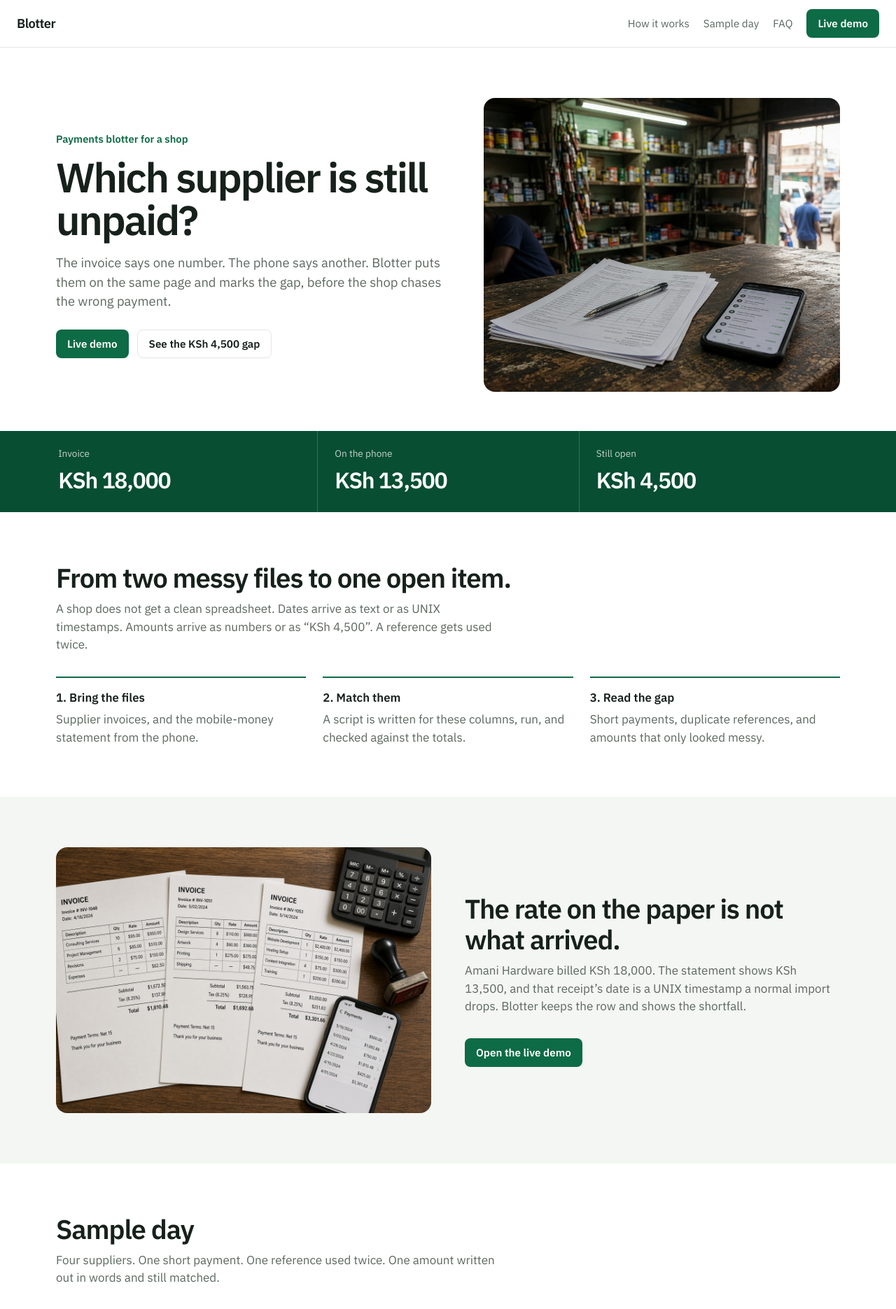
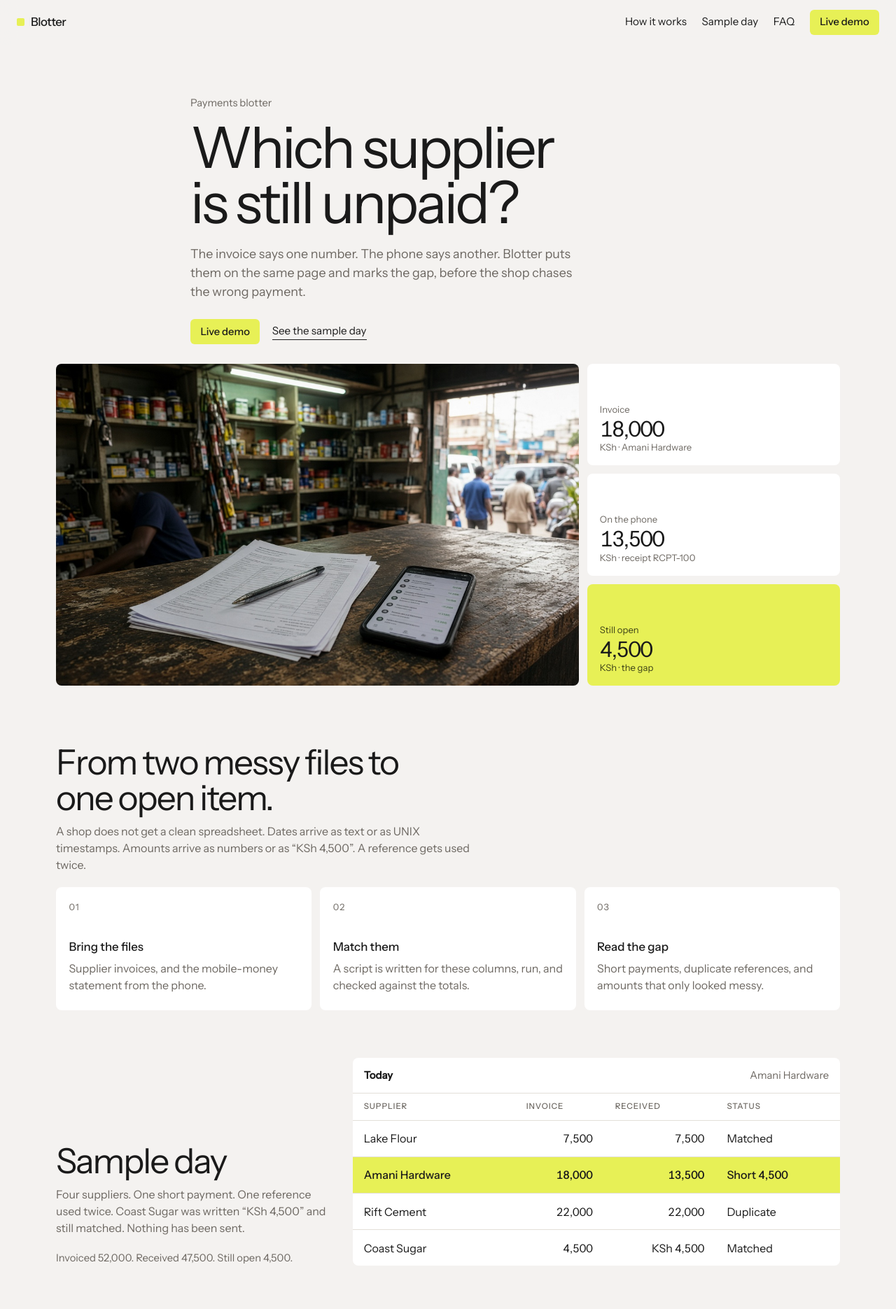
Before and after one commit to brian-mwirigi/blotter, a Next.js app in the folder web/: page / in a window 1280 px wide. Shown: the top 1871 px of the page at 70% size. Built offline with nearby package versions, Linux system fonts and the light colour scheme.

Commit message:
Restyle Blotter as a sand ledger with one yellow action and the shop photo beside the gap.

```diff
--- a/web/app/demo/run.tsx
+++ b/web/app/demo/run.tsx
@@ -167,6 +167,7 @@ export function DemoRun({
     <>
       <header className="nav">
         <Link className="logo" href="/">
+          <i />
           Blotter
         </Link>
         <nav className="nav-links">
--- a/web/app/globals.css
+++ b/web/app/globals.css
@@ -1,14 +1,13 @@
 :root {
-  --ink: #17211c;
-  --muted: #5c675f;
-  --line: #e3e6e1;
+  --ink: #1a1a1a;
+  --muted: #6d6862;
+  --line: #e3dfd8;
+  --sand: #f4f2f0;
   --paper: #ffffff;
-  --wash: #f4f6f3;
-  --field: #e7f2ec;
-  --green: #0d6b45;
-  --green-deep: #084e32;
-  --short: #9a3412;
-  --short-bg: #fde8df;
+  --yellow: #e7f056;
+  --yellow-deep: #d4e044;
+  --short: #1a1a1a;
+  --short-bg: #e7f056;
 }
 
 * {
@@ -22,9 +21,10 @@ html {
 body {
   margin: 0;
   color: var(--ink);
-  background: var(--paper);
-  font-family: "IBM Plex Sans", "Segoe UI", sans-serif;
-  font-size: 17px;
+  background: var(--sand);
+  font-family: "Instrument Sans", "Segoe UI", sans-serif;
+  font-size: 16px;
+  font-weight: 400;
   line-height: 1.5;
 }
 
@@ -46,24 +46,34 @@ img {
   align-items: center;
   justify-content: space-between;
   gap: 1rem;
-  height: 4.25rem;
+  height: 4rem;
   padding: 0 1.5rem;
-  background: rgba(255, 255, 255, 0.92);
-  border-bottom: 1px solid var(--line);
-  backdrop-filter: blur(10px);
+  background: rgba(244, 242, 240, 0.92);
+  border-bottom: 1px solid transparent;
+  backdrop-filter: blur(12px);
 }
 
 .logo {
-  font-weight: 600;
-  font-size: 1.15rem;
+  display: inline-flex;
+  align-items: center;
+  gap: 0.55rem;
+  font-size: 1.05rem;
+  font-weight: 500;
   letter-spacing: -0.03em;
+}
+
+.logo i {
+  width: 0.7rem;
+  height: 0.7rem;
+  background: var(--yellow);
+  border-radius: 2px;
 }
 
 .nav-links {
   display: flex;
   align-items: center;
-  gap: 1.25rem;
-  color: var(--muted);
+  gap: 1.35rem;
+  color: var(--ink);
   font-size: 0.95rem;
 }
 
@@ -71,177 +81,212 @@ img {
   display: inline-flex;
   align-items: center;
   justify-content: center;
-  height: 2.6rem;
-  padding: 0 1rem;
+  height: 2.25rem;
+  padding: 0 0.9rem;
   border: 0;
-  border-radius: 8px;
-  background: var(--green);
-  color: white;
+  border-radius: 6px;
+  background: var(--yellow);
+  color: var(--ink);
   font-family: inherit;
-  font-weight: 600;
-  font-size: 0.95rem;
+  font-weight: 500;
+  font-size: 0.92rem;
   cursor: pointer;
 }
 
 .btn:disabled {
-  opacity: 0.65;
+  opacity: 0.55;
   cursor: wait;
 }
 
 .btn:hover {
-  background: var(--green-deep);
+  background: var(--yellow-deep);
 }
 
 .btn.ghost {
   background: transparent;
   color: var(--ink);
-  border: 1px solid var(--line);
+  box-shadow: inset 0 0 0 1px var(--line);
+}
+
+.btn.ghost:hover {
+  background: var(--paper);
 }
 
 .wrap {
-  width: min(1120px, calc(100% - 2.5rem));
+  width: min(1120px, calc(100% - 3rem));
   margin: 0 auto;
 }
 
 .hero {
-  display: grid;
-  grid-template-columns: 1.05fr 0.95fr;
-  gap: 3rem;
-  align-items: center;
-  padding: 4.5rem 0 3.5rem;
+  padding: 4.5rem 0 1.75rem;
+  max-width: 46rem;
 }
 
+.kicker,
 .eyebrow {
-  margin: 0 0 0.8rem;
-  color: var(--green);
-  font-weight: 600;
+  margin: 0 0 0.9rem;
+  color: var(--muted);
   font-size: 0.92rem;
 }
 
 h1 {
   margin: 0;
-  font-size: clamp(2.6rem, 4.6vw, 4.1rem);
-  line-height: 1.05;
-  letter-spacing: -0.04em;
-  font-weight: 600;
+  font-size: clamp(3.4rem, 6.4vw, 5.25rem);
+  font-weight: 400;
+  line-height: 0.96;
+  letter-spacing: -0.045em;
 }
 
 .lead {
-  margin: 1rem 0 0;
-  max-width: 38rem;
+  margin: 1.25rem 0 0;
+  max-width: 36rem;
   color: var(--muted);
-  font-size: 1.15rem;
+  font-size: 1.12rem;
 }
 
 .hero-actions {
   display: flex;
-  gap: 0.75rem;
+  align-items: center;
+  gap: 1.1rem;
   margin-top: 1.6rem;
 }
 
-.hero-photo {
-  border-radius: 16px;
-  height: 420px;
+.quiet {
+  font-size: 0.95rem;
+  border-bottom: 1px solid var(--ink);
+  padding-bottom: 0.05rem;
+}
+
+.bento {
+  display: grid;
+  grid-template-columns: 1.45fr 0.7fr;
+  gap: 0.75rem;
+  padding-bottom: 1rem;
+}
+
+.tile {
+  background: var(--paper);
+  border-radius: 8px;
+  overflow: hidden;
+}
+
+.photo-tile {
+  margin: 0;
+}
+
+.photo-tile img {
   width: 100%;
+  height: 100%;
+  min-height: 460px;
   object-fit: cover;
 }
 
-.band {
-  background: var(--green-deep);
-  color: white;
+.stat-stack {
+  display: grid;
+  gap: 0.75rem;
 }
 
-.band .wrap {
-  display: grid;
-  grid-template-columns: repeat(3, 1fr);
+.stat {
+  display: flex;
+  flex-direction: column;
+  justify-content: flex-end;
+  padding: 1rem 1.1rem 0.95rem;
 }
 
-.band article {
-  padding: 1.4rem 0.2rem;
+.stat span,
+.stat em {
+  color: var(--muted);
+  font-size: 0.82rem;
+  font-style: normal;
 }
 
-.band article + article {
-  padding-left: 1.5rem;
-  border-left: 1px solid rgba(255, 255, 255, 0.2);
-}
-
-.band span {
-  display: block;
-  opacity: 0.75;
-  font-size: 0.85rem;
-}
-
-.band strong {
-  display: block;
-  margin-top: 0.2rem;
-  font-size: 2rem;
-  letter-spacing: -0.04em;
+.stat strong {
+  margin: 0.15rem 0 0.1rem;
+  font-size: clamp(1.8rem, 2.4vw, 2.35rem);
+  font-weight: 400;
+  letter-spacing: -0.045em;
+  line-height: 1;
   font-variant-numeric: tabular-nums;
 }
 
+.stat.open {
+  background: var(--yellow);
+}
+
+.stat.open span,
+.stat.open em {
+  color: #3d4218;
+}
+
 .section {
-  padding: 4.5rem 0;
+  padding: 4.25rem 0 0;
+}
+
+.section.tight {
+  padding-top: 3rem;
 }
 
 .section h2 {
-  margin: 0 0 0.6rem;
-  font-size: clamp(1.8rem, 3vw, 2.4rem);
-  letter-spacing: -0.03em;
-  line-height: 1.15;
+  margin: 0 0 0.7rem;
+  max-width: 16ch;
+  font-size: clamp(2rem, 4vw, 3.1rem);
+  font-weight: 400;
+  letter-spacing: -0.04em;
+  line-height: 1.02;
 }
 
 .section .intro {
-  margin: 0 0 2rem;
-  max-width: 40rem;
+  margin: 0 0 1.25rem;
+  max-width: 38rem;
   color: var(--muted);
-}
-
-.split {
-  display: grid;
-  grid-template-columns: 1fr 1fr;
-  gap: 3rem;
-  align-items: center;
-}
-
-.split img {
-  border-radius: 16px;
-  height: 380px;
-  width: 100%;
-  object-fit: cover;
 }
 
 .steps {
   display: grid;
   grid-template-columns: repeat(3, 1fr);
-  gap: 1.5rem;
-  margin: 0;
+  gap: 0.75rem;
+  margin: 0.4rem 0 0;
   padding: 0;
   list-style: none;
 }
 
 .steps li {
-  padding-top: 1rem;
-  border-top: 2px solid var(--green);
+  background: var(--paper);
+  border-radius: 8px;
+  padding: 1.15rem 1.15rem 1.3rem;
+  min-height: 11rem;
+}
+
+.steps span {
+  display: block;
+  margin-bottom: 2.2rem;
+  color: var(--muted);
+  font-size: 0.8rem;
+  letter-spacing: 0.08em;
 }
 
 .steps b {
   display: block;
-  margin-bottom: 0.4rem;
+  margin-bottom: 0.35rem;
+  font-weight: 500;
   font-size: 1.05rem;
 }
 
-.steps span {
+.steps p {
+  margin: 0;
   color: var(--muted);
 }
 
-.wash {
-  background: var(--wash);
+.day {
+  display: grid;
+  grid-template-columns: 0.72fr 1.28fr;
+  gap: 2rem;
+  align-items: end;
 }
 
 .product-frame {
-  background: white;
-  border: 1px solid var(--line);
-  border-radius: 16px;
+  background: var(--paper);
+  border-radius: 8px;
   overflow: hidden;
 }
 
@@ -249,7 +294,7 @@ h1 {
   display: flex;
   justify-content: space-between;
   gap: 1rem;
-  padding: 0.9rem 1rem;
+  padding: 0.85rem 1rem;
   border-bottom: 1px solid var(--line);
   font-size: 0.92rem;
 }
@@ -265,16 +310,16 @@ h1 {
 
 .sheet th {
   text-align: left;
-  padding: 0.7rem 1rem;
+  padding: 0.65rem 1rem;
   color: var(--muted);
-  font-size: 0.75rem;
-  font-weight: 600;
-  letter-spacing: 0.06em;
+  font-size: 0.72rem;
+  font-weight: 500;
+  letter-spacing: 0.08em;
   text-transform: uppercase;
 }
 
 .sheet td {
-  padding: 0.9rem 1rem;
+  padding: 0.85rem 1rem;
   border-top: 1px solid var(--line);
   font-variant-numeric: tabular-nums;
 }
@@ -286,33 +331,37 @@ h1 {
 .sheet tr.short td {
   background: var(--short-bg);
   color: var(--short);
-  font-weight: 600;
+  font-weight: 500;
 }
 
 .caption {
-  margin: 0.8rem 0 0;
+  margin: 0.2rem 0 0;
   color: var(--muted);
   font-size: 0.92rem;
 }
 
-.faq details {
-  border-top: 1px solid var(--line);
-  padding: 1rem 0;
+.faq {
+  margin: 0.5rem 0 0;
 }
 
-.faq details:last-child {
+.faq div {
+  display: grid;
+  grid-template-columns: 0.85fr 1.15fr;
+  gap: 2rem;
+  padding: 1.15rem 0;
+  border-top: 1px solid var(--line);
+}
+
+.faq div:last-child {
   border-bottom: 1px solid var(--line);
 }
 
-.faq summary {
-  cursor: pointer;
-  font-weight: 600;
-  font-size: 1.05rem;
+.faq dt {
+  font-weight: 500;
 }
 
-.faq p {
-  margin: 0.6rem 0 0;
-  max-width: 42rem;
+.faq dd {
+  margin: 0;
   color: var(--muted);
 }
 
@@ -321,13 +370,14 @@ h1 {
   justify-content: space-between;
   gap: 2rem;
   align-items: center;
-  padding: 2rem;
-  border-radius: 16px;
-  background: var(--field);
+  padding: 1.5rem 1.4rem;
+  border-radius: 8px;
+  background: var(--paper);
 }
 
 .close h2 {
-  margin: 0 0 0.4rem;
+  margin: 0 0 0.35rem;
+  max-width: none;
 }
 
 .close p {
@@ -339,14 +389,18 @@ h1 {
   display: flex;
   justify-content: space-between;
   gap: 1rem;
-  padding: 1.5rem 0 2.5rem;
+  padding: 1.25rem 0 2.5rem;
   color: var(--muted);
-  font-size: 0.9rem;
-  border-top: 1px solid var(--line);
+  font-size: 0.88rem;
 }
 
 .demo {
-  padding-top: 2.4rem;
+  padding-top: 2.2rem;
+  padding-bottom: 3rem;
+}
+
+.demo h1 {
+  font-size: clamp(2.4rem, 4vw, 3.4rem);
 }
 
 .uploads {
@@ -354,29 +408,29 @@ h1 {
   grid-template-columns: minmax(0, 1fr) minmax(0, 1fr) auto;
   gap: 0.75rem;
   align-items: stretch;
-  margin-top: 1.6rem;
+  margin-top: 1.5rem;
 }
 
 .file {
   display: flex;
   flex-direction: column;
   gap: 0.15rem;
-  padding: 0.85rem 1rem;
-  border: 1px solid var(--line);
-  border-radius: 12px;
-  background: var(--wash);
+  padding: 0.8rem 1rem;
+  border-radius: 8px;
+  background: var(--paper);
   cursor: pointer;
 }
 
 .file span,
 .file em {
   color: var(--muted);
-  font-size: 0.82rem;
+  font-size: 0.8rem;
   font-style: normal;
 }
 
 .file strong {
   font-size: 0.98rem;
+  font-weight: 500;
 }
 
 .file-input {
@@ -400,15 +454,15 @@ h1 {
 .demo-grid {
   display: grid;
   grid-template-columns: 1.15fr 0.85fr;
-  gap: 1.25rem;
+  gap: 0.75rem;
   align-items: start;
-  margin-top: 1.5rem;
+  margin-top: 0.75rem;
 }
 
 .log-panel {
-  background: #121a16;
-  color: #e7f2ec;
-  border-radius: 16px;
+  background: #161616;
+  color: #f4f2f0;
+  border-radius: 8px;
   overflow: hidden;
   min-height: 560px;
   display: flex;
@@ -421,7 +475,7 @@ h1 {
   justify-content: space-between;
   align-items: center;
   gap: 1rem;
-  padding: 0.85rem 1rem;
+  padding: 0.8rem 1rem;
 }
 
 .log-panel header {
@@ -430,35 +484,31 @@ h1 {
 
 .log-panel footer {
   border-top: 1px solid rgba(255, 255, 255, 0.08);
-  color: rgba(231, 242, 236, 0.62);
-  font-size: 0.82rem;
+  color: rgba(244, 242, 240, 0.55);
+  font-size: 0.8rem;
 }
 
 .attempt {
-  border-radius: 999px;
-  padding: 0.2rem 0.7rem;
-  background: #e7f2ec;
-  color: var(--green-deep);
-  font-weight: 600;
-  font-size: 0.82rem;
+  border-radius: 6px;
+  padding: 0.22rem 0.55rem;
+  background: var(--yellow);
+  color: var(--ink);
+  font-weight: 500;
+  font-size: 0.8rem;
   white-space: nowrap;
 }
 
-.attempt.retry {
-  background: #fff4d6;
-  color: #8a5a00;
-}
-
+.attempt.retry,
 .attempt.done {
-  background: #d9f5e6;
-  color: var(--green-deep);
+  background: var(--yellow);
+  color: var(--ink);
 }
 
 .log {
   flex: 1;
   max-height: 640px;
   overflow: auto;
-  padding: 0.4rem 1rem 1rem;
+  padding: 0.35rem 1rem 1rem;
 }
 
 .log p {
@@ -466,58 +516,66 @@ h1 {
 }
 
 .log .info {
-  color: #d5e6dc;
+  color: #d9d4cc;
 }
 
 .log .error {
-  color: #ffb4a2;
-  font-weight: 600;
+  color: #ff8f78;
+  font-weight: 500;
 }
 
 .log .warn {
-  color: #f3d48a;
-  font-weight: 600;
+  color: var(--yellow);
+  font-weight: 500;
 }
 
 .log .ok {
-  color: #8ee0b8;
-  font-weight: 600;
+  color: #ffffff;
+  font-weight: 500;
 }
 
 .log pre {
   margin: 0.45rem 0 0.2rem;
   padding: 0.75rem 0.8rem;
-  background: #0b100e;
-  border-radius: 10px;
+  background: #0e0e0e;
+  border-radius: 6px;
   overflow: auto;
   max-height: 220px;
   font-family: "IBM Plex Mono", ui-monospace, monospace;
   font-size: 0.74rem;
   line-height: 1.45;
-  color: #d7eee3;
+  color: #e7e2da;
   white-space: pre-wrap;
 }
 
 .log pre.trace {
-  color: #ffd0c4;
+  color: #ffc7ba;
 }
 
 .log-label {
   display: block;
   margin-bottom: 0.45rem;
-  color: rgba(231, 242, 236, 0.55);
-  font-family: "IBM Plex Sans", "Segoe UI", sans-serif;
-  font-size: 0.72rem;
-  font-weight: 600;
-  letter-spacing: 0.04em;
+  color: rgba(244, 242, 240, 0.45);
+  font-family: "Instrument Sans", "Segoe UI", sans-serif;
+  font-size: 0.7rem;
+  font-weight: 500;
+  letter-spacing: 0.08em;
   text-transform: uppercase;
+}
+
+.result-panel {
+  background: var(--paper);
+  border-radius: 8px;
+  padding: 1.15rem 1.15rem 1rem;
 }
 
 .result-panel h2 {
   margin: 0.15rem 0 0.45rem;
-  font-size: clamp(1.55rem, 2.4vw, 2.15rem);
-  letter-spacing: -0.03em;
-  line-height: 1.15;
+  max-width: none;
+  font-size: clamp(1.7rem, 2.2vw, 2.15rem);
+  font-weight: 400;
+  letter-spacing: -0.04em;
+  line-height: 1.08;
 }
 
 .result-panel .detail,
@@ -536,26 +594,25 @@ h1 {
 
 .counts strong {
   color: var(--ink);
-  font-size: 1.35rem;
-  letter-spacing: -0.03em;
+  font-size: 1.45rem;
+  font-weight: 400;
+  letter-spacing: -0.04em;
 }
 
 .result-empty {
-  padding: 1.4rem;
-  border: 1px dashed var(--line);
-  border-radius: 16px;
-  background: var(--wash);
+  padding: 0.4rem 0 0.2rem;
 }
 
 .result-empty h2 {
-  margin-bottom: 0.4rem;
+  margin-bottom: 0.45rem;
 }
 
 @media (max-width: 860px) {
   .hero,
-  .split,
+  .bento,
   .steps,
-  .band .wrap,
+  .day,
+  .faq div,
   .close,
   .uploads,
   .demo-grid {
@@ -567,14 +624,11 @@ h1 {
     display: none;
   }
 
-  .band article + article {
-    border-left: 0;
-    padding-left: 0;
-    border-top: 1px solid rgba(255, 255, 255, 0.2);
+  .photo-tile img {
+    min-height: 240px;
   }
 
-  .hero-photo,
-  .split img {
-    height: 260px;
+  .stat {
+    min-height: 5.5rem;
   }
 }
--- a/web/app/layout.tsx
+++ b/web/app/layout.tsx
@@ -1,7 +1,6 @@
 import type { Metadata } from "next";
-import "@fontsource/ibm-plex-sans/400.css";
-import "@fontsource/ibm-plex-sans/500.css";
-import "@fontsource/ibm-plex-sans/600.css";
+import "@fontsource/instrument-sans/400.css";
+import "@fontsource/instrument-sans/500.css";
 import "@fontsource/ibm-plex-mono/400.css";
 import "./globals.css";
 
--- a/web/app/page.tsx
+++ b/web/app/page.tsx
@@ -24,11 +24,18 @@ const faqs = [
   },
 ];
 
+const steps = [
+  ["01", "Bring the files", "Supplier invoices, and the mobile-money statement from the phone."],
+  ["02", "Match them", "A script is written for these columns, run, and checked against the totals."],
+  ["03", "Read the gap", "Short payments, duplicate references, and amounts that only looked messy."],
+];
+
 export default function Home() {
   return (
     <>
       <header className="nav">
         <Link className="logo" href="/">
+          <i />
           Blotter
         </Link>
         <nav className="nav-links">
@@ -43,43 +50,44 @@ export default function Home() {
 
       <main>
         <section className="wrap hero">
-          <div>
-            <p className="eyebrow">Payments blotter for a shop</p>
-            <h1>Which supplier is still unpaid?</h1>
+          <p className="kicker">Payments blotter</p>
+          <h1>
+            Which supplier
+            <br />
+            is still unpaid?
+          </h1>
           <p className="lead">
-              The invoice says one number. The phone says another. Blotter puts
-              them on the same page and marks the gap, before the shop chases
-              the wrong payment.
+            The invoice says one number. The phone says another. Blotter puts them on the same page and marks the gap, before the shop chases the wrong payment.
           </p>
           <div className="hero-actions">
             <Link className="btn" href="/demo">
               Live demo
             </Link>
-              <a className="btn ghost" href="#day">
-                See the KSh 4,500 gap
+            <a className="quiet" href="#day">
+              See the sample day
             </a>
           </div>
-          </div>
-          <img
-            className="hero-photo"
-            src="/shop-counter.jpg"
-            alt="Invoices and a phone on the counter of a hardware shop"
-          />
         </section>
 
-        <section className="band">
-          <div className="wrap">
-            <article>
+        <section className="wrap bento">
+          <figure className="tile photo-tile">
+            <img src="/shop-counter.jpg" alt="Invoices and a phone on the counter of a hardware shop" />
+          </figure>
+          <div className="stat-stack">
+            <article className="tile stat">
               <span>Invoice</span>
-              <strong>KSh 18,000</strong>
+              <strong>18,000</strong>
+              <em>KSh · Amani Hardware</em>
             </article>
-            <article>
+            <article className="tile stat">
               <span>On the phone</span>
-              <strong>KSh 13,500</strong>
+              <strong>13,500</strong>
+              <em>KSh · receipt RCPT-100</em>
             </article>
-            <article>
+            <article className="tile stat open">
               <span>Still open</span>
-              <strong>KSh 4,500</strong>
+              <strong>4,500</strong>
+              <em>KSh · the gap</em>
             </article>
           </div>
         </section>
@@ -88,82 +96,54 @@ export default function Home() {
           <div className="wrap">
             <h2>From two messy files to one open item.</h2>
             <p className="intro">
-              A shop does not get a clean spreadsheet. Dates arrive as text or
-              as UNIX timestamps. Amounts arrive as numbers or as “KSh 4,500”.
-              A reference gets used twice.
+              A shop does not get a clean spreadsheet. Dates arrive as text or as UNIX timestamps. Amounts arrive as numbers or as “KSh 4,500”. A reference gets used twice.
             </p>
             <ol className="steps">
-              <li>
-                <b>1. Bring the files</b>
-                <span>Supplier invoices, and the mobile-money statement from the phone.</span>
+              {steps.map(([index, title, copy]) => (
+                <li key={index}>
+                  <span>{index}</span>
+                  <b>{title}</b>
+                  <p>{copy}</p>
                 </li>
-              <li>
-                <b>2. Match them</b>
-                <span>A script is written for these columns, run, and checked against the totals.</span>
-              </li>
-              <li>
-                <b>3. Read the gap</b>
-                <span>Short payments, duplicate references, and amounts that only looked messy.</span>
-              </li>
+              ))}
             </ol>
           </div>
         </section>
 
-        <section className="section wash">
-          <div className="wrap split">
-            <img
-              src="/paper-invoices.jpg"
-              alt="Printed invoices beside a phone listing payments"
-            />
+        <section className="section" id="day">
+          <div className="wrap day">
             <div>
-              <h2>The rate on the paper is not what arrived.</h2>
+              <h2>Sample day</h2>
               <p className="intro">
-                Amani Hardware billed KSh 18,000. The statement shows KSh
-                13,500, and that receipt’s date is a UNIX timestamp a normal
-                import drops. Blotter keeps the row and shows the shortfall.
+                Four suppliers. One short payment. One reference used twice. Coast Sugar was written “KSh 4,500” and still matched. Nothing has been sent.
               </p>
-              <Link className="btn" href="/demo">
-                Open the live demo
-              </Link>
+              <p className="caption">Invoiced 52,000. Received 47,500. Still open 4,500.</p>
+            </div>
+            <div className="product-frame">
+              <header>
+                <strong>Today</strong>
+                <span>Amani Hardware</span>
+              </header>
+              <BlotterTable />
             </div>
           </div>
         </section>
 
-        <section className="section" id="day">
+        <section className="section" id="faq">
           <div className="wrap">
-            <h2>Sample day</h2>
-            <p className="intro">
-              Four suppliers. One short payment. One reference used twice. One
-              amount written out in words and still matched.
-            </p>
-            <div className="product-frame">
-              <header>
-                <strong>Blotter</strong>
-                <span>Amani Hardware · nothing has been sent</span>
-              </header>
-              <BlotterTable />
+            <h2>Questions</h2>
+            <dl className="faq">
+              {faqs.map((item) => (
+                <div key={item.q}>
+                  <dt>{item.q}</dt>
+                  <dd>{item.a}</dd>
                 </div>
-            <p className="caption">
-              Invoiced KSh 52,000. Received KSh 47,500. Still open KSh 4,500.
-            </p>
+              ))}
+            </dl>
           </div>
         </section>
 
-        <section className="section wash" id="faq">
-          <div className="wrap">
-            <h2>Questions</h2>
-            <div className="faq">
-              {faqs.map((item) => (
-                <details key={item.q}>
-                  <summary>{item.q}</summary>
-                  <p>{item.a}</p>
-                </details>
-              ))}
-            </div>
-          </div>
-        </section>
-
-        <section className="section">
+        <section className="section tight">
           <div className="wrap">
             <div className="close">
               <div>
--- a/web/package.json
+++ b/web/package.json
@@ -10,6 +10,7 @@
     "@fontsource/anton": "^5.3.0",
     "@fontsource/ibm-plex-mono": "^5.3.0",
     "@fontsource/ibm-plex-sans": "^5.3.0",
+    "@fontsource/instrument-sans": "^5.3.0",
     "next": "^15.5.4",
     "react": "^19.1.1",
     "react-dom": "^19.1.1"
```
Also changed, not shown: 1 other file (tests, documents, lock files or other folders). Lines whose indentation alone changed are shown as unchanged.
